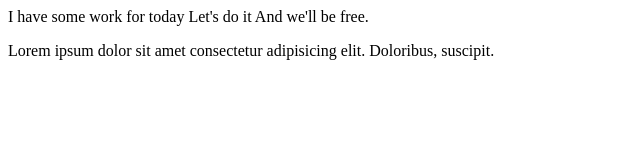
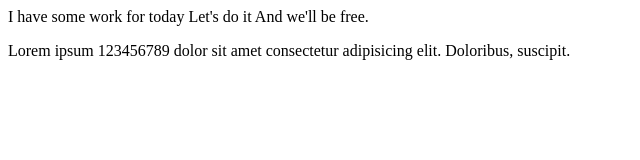
Before and after one commit to laporka/practise_work, a plain HTML site: page index.html in a window 1280 px wide. Shown: the whole page, without its empty margins (0-640 px from the left). Drawn offline with Linux system fonts and the light colour scheme.

Commit message:
change text in p

```diff
--- a/index.html
+++ b/index.html
@@ -9,6 +9,6 @@
     I have some work for today
     Let's do it
     And we'll be free.
-    <p>Lorem ipsum dolor sit amet consectetur adipisicing elit. Doloribus, suscipit.</p>
+    <p>Lorem ipsum 123456789 dolor sit amet consectetur adipisicing elit. Doloribus, suscipit.</p>
 </body>
 </html>
```
